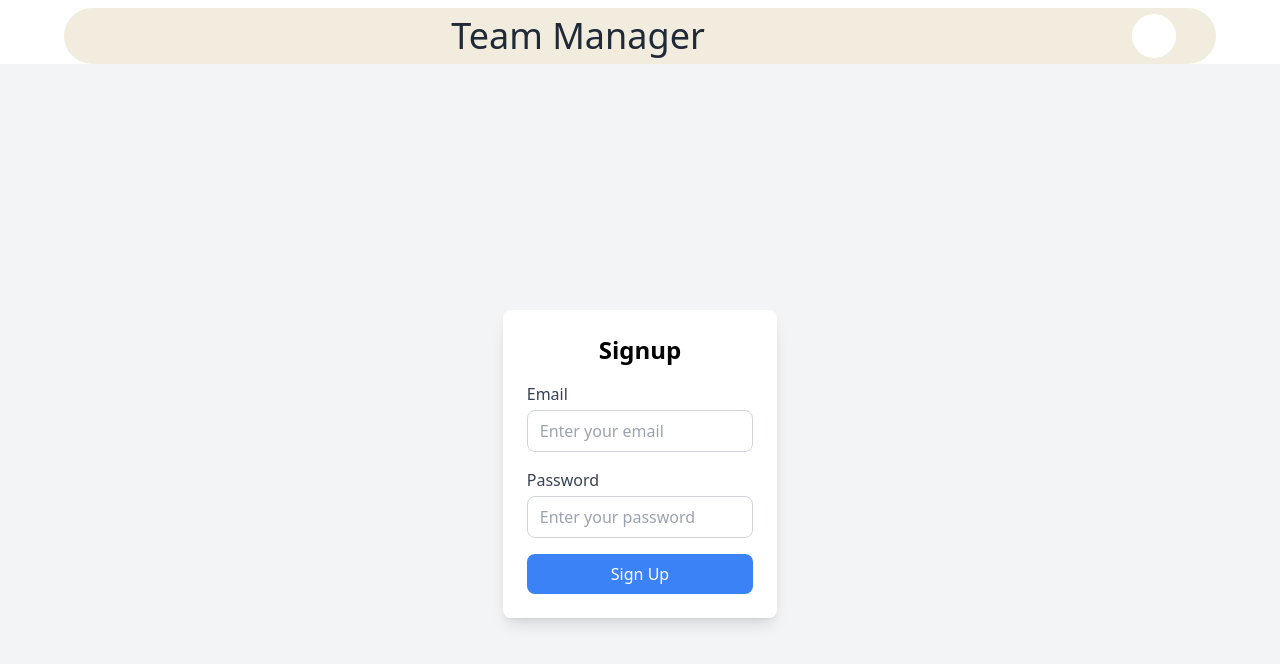
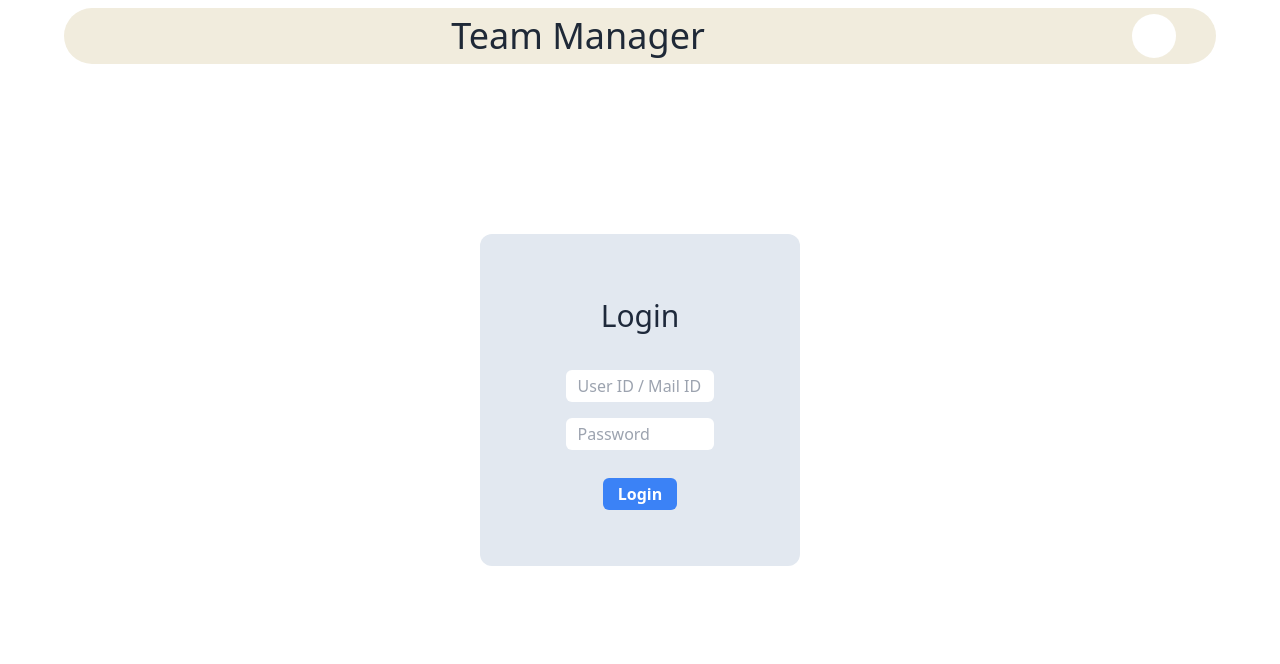
Before and after one commit to riyasasraf/HRMS, a React (Vite) app in the folder Frontend/: page / in a window 1280 px wide. Shown: the top 664 px of the page. Built offline with nearby package versions, Linux system fonts and the light colour scheme.

Commit message:
completed the log in page frontend

```diff
--- a/Frontend/src/App.jsx
+++ b/Frontend/src/App.jsx
@@ -1,18 +1,9 @@
 import React from 'react'
-import Signup from './pages/signup'
-import Navbar from './components/Navbar';
+import Homepage from './pages/Homepage';
 
 const App = () => {
   return (
-    <div className="flex flex-col min-h-screen">
-      {/* Navbar */}
-      <Navbar />
-
-      {/* Main Content */}
-      <div className="flex-grow flex justify-center items-center bg-gray-100">
-        <Signup />
-      </div>
-    </div>
+<Homepage/>
   );
 }
 
--- /dev/null
+++ b/Frontend/src/components/Button.jsx
@@ -0,0 +1,15 @@
+import React from 'react'
+
+const Button = (props)=> {
+  const style = props.style;
+  const value = props.value;
+  return (
+    <input
+      type="button"
+      className={`w-[30%] m-5 p-1 rounded-md focus:outline-none focus:ring-0  text-white font-semibold bg-blue-500 ${style}`}
+      value={value}
+    />
+  );
+}
+
+export default Button
--- a/Frontend/src/components/Input.jsx
+++ b/Frontend/src/components/Input.jsx
@@ -1,11 +1,21 @@
 import React from 'react'
 
 const Input = (props) => {
-  const type = props.type
+  const type = props.type;
+  const style = props.style;
+  const placeholder = props.placeholder;
+  const value = props.value;
   return (
+    <input
+      type={type}
+      className={ `w-[60%] m-2 p-1 rounded-md focus:outline-none focus:ring-2  font-medium  px-3 focus:ring-blue-500 focus:border-blue-500 ${style}`
 
-    <div>{ type}</div>
-  )
+      }
+      placeholder={placeholder}
+      value={value}
+    />
+  );
 }
 
+
 export default Input
--- /dev/null
+++ b/Frontend/src/pages/Homepage.jsx
@@ -0,0 +1,14 @@
+import React from 'react'
+import Navbar from '../components/Navbar'
+import Signup  from './Signup';
+
+const Homepage = () => {
+  return (
+    <div className="overflow-hidden h-screen">
+      <Navbar />
+      <Signup />
+    </div>
+  );
+}
+
+export default Homepage
--- a/Frontend/src/pages/Signup.jsx
+++ b/Frontend/src/pages/Signup.jsx
@@ -1,46 +1,14 @@
 import React from "react";
-
+import Input from "../components/Input";
+import Button from "../components/Button";
 const Signup = () => {
   return (
-    <div className="flex justify-center items-center h-screen ">
-      <div className="w-[90%] max-w-md bg-white shadow-lg rounded-lg p-6">
-        <h2 className="text-2xl font-semibold mb-4 text-center">Signup</h2>
-        <form>
-          <div className="mb-4">
-            <label
-              htmlFor="email"
-              className="block text-gray-700 font-medium mb-1"
-            >
-              Email
-            </label>
-            <input
-              type="email"
-              id="email"
-              placeholder="Enter your email"
-              className="w-full border border-gray-300 rounded-lg px-3 py-2 focus:outline-none focus:ring-2 focus:ring-blue-500"
-            />
-          </div>
-          <div className="mb-4">
-            <label
-              htmlFor="password"
-              className="block text-gray-700 font-medium mb-1"
-            >
-              Password
-            </label>
-            <input
-              type="password"
-              id="password"
-              placeholder="Enter your password"
-              className="w-full border border-gray-300 rounded-lg px-3 py-2 focus:outline-none focus:ring-2 focus:ring-blue-500"
-            />
-          </div>
-          <button
-            type="submit"
-            className="w-full bg-blue-500 text-white font-medium py-2 rounded-lg hover:bg-blue-600"
-          >
-            Sign Up
-          </button>
-        </form>
+    <div className="flex items-center justify-center w-screen h-screen ">
+      <div className="w-[25%] bg-slate-200  -mt-32 rounded-xl flex flex-col items-center justify-center p-9">
+        <h1 className="font-medium text-3xl text-slate-800 p-7">Login</h1>
+        <Input type="text" style="" placeholder="User ID / Mail ID" />
+        <Input type="password" style="" placeholder="Password" />
+        <Button value = "Login"/>
       </div>
     </div>
   );
```
